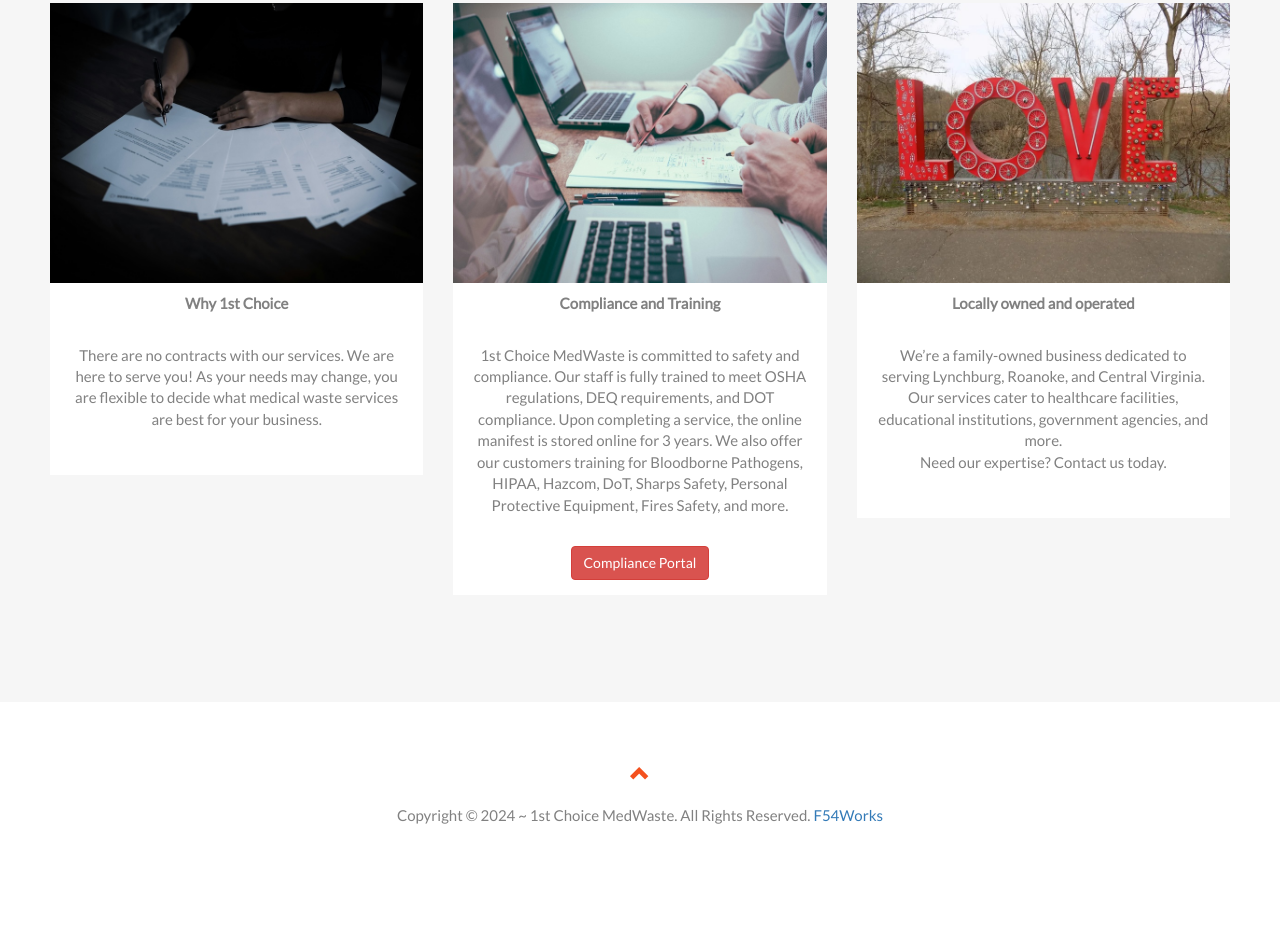
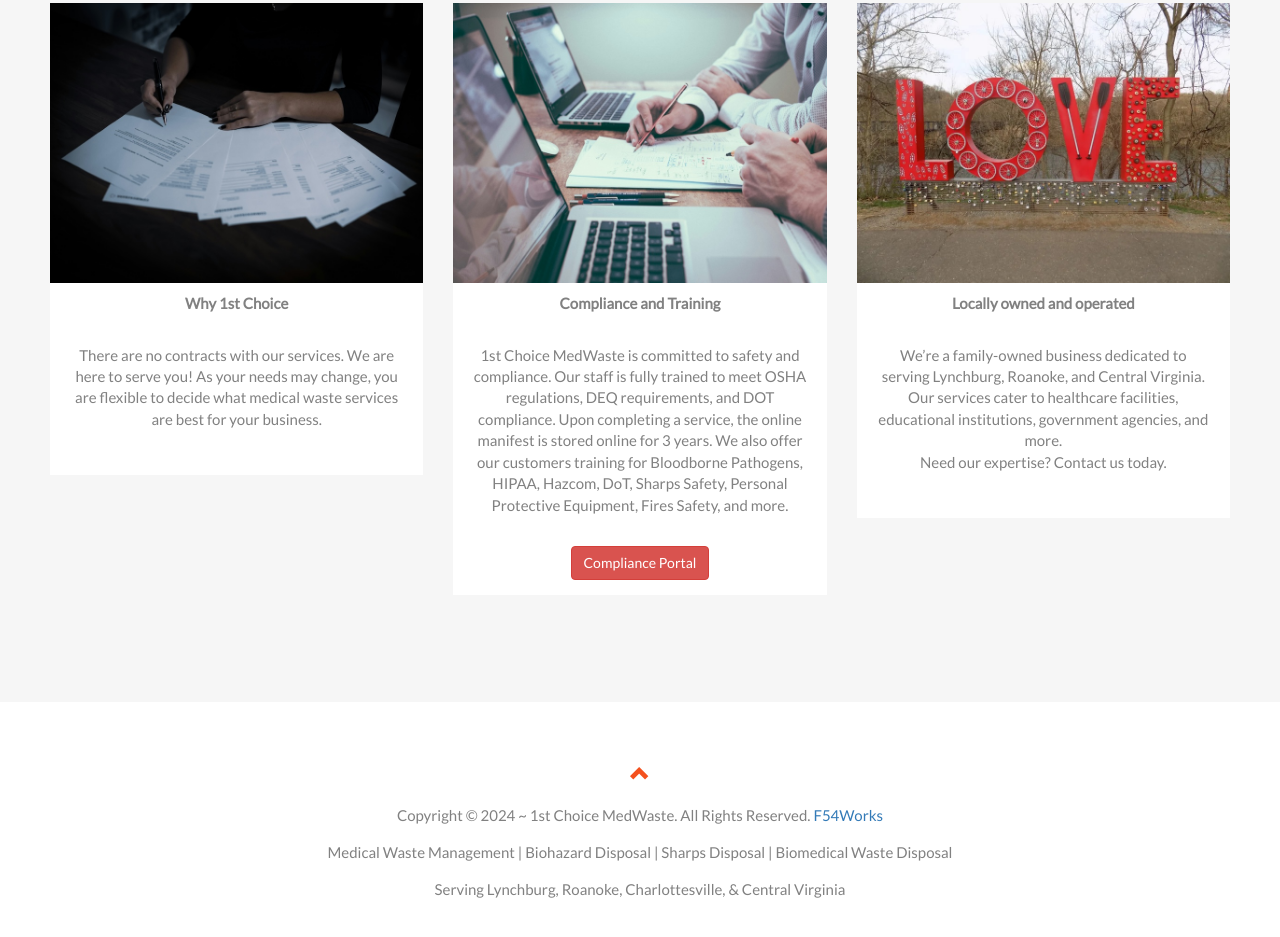
Before and after one commit to MedWaste455/1stC, a plain HTML site: page index.html in a window 1280 px wide. Shown: the part 1413-2350 px from the top of the page. Before the commit the page ends 2312 px from the top, so only its background shows below. Drawn offline with nearby package versions, Linux system fonts and the light colour scheme.

Commit message:
Update index.html

```diff
--- a/index.html
+++ b/index.html
@@ -348,6 +348,8 @@ Need our expertise? Contact us today.</p>
     <span class="glyphicon glyphicon-chevron-up"></span>
   </a>
   <p>Copyright © 2024 ~ 1st Choice MedWaste. All Rights Reserved. <a href="https://f54works.us" title="F54Works">F54Works</a></p>
+  <p>Medical Waste Management | Biohazard Disposal | Sharps Disposal | Biomedical Waste Disposal</p>
+  <p>Serving Lynchburg, Roanoke, Charlottesville, & Central Virginia</p>
 </footer>
 
 <script>
```
